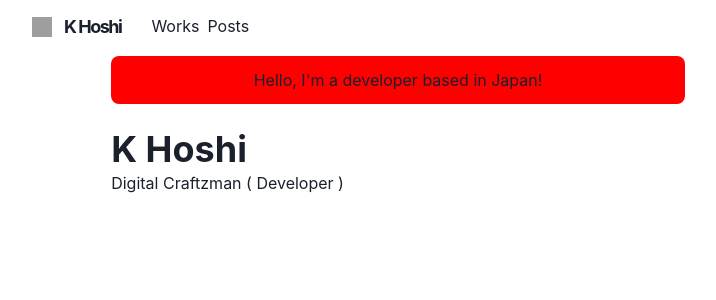
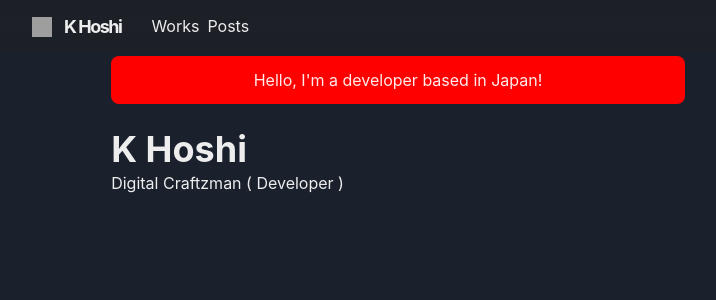
Before and after one commit to khoshi-higashi/homepage, a Next.js app: page / in a window 1280 px wide. Shown: the top 300 px of the page, without its empty margins (242-958 px from the left). Built offline with nearby package versions, Linux system fonts and the light colour scheme; grey boxes are pictures that could not be loaded.

Commit message:
ダークモード

```diff
--- a/components/navbar.js
+++ b/components/navbar.js
@@ -39,6 +39,26 @@
           <Box ml={2} display={{ base: "inline-block", md: "none" }}>
             <Menu>
               <MenuButton as={IconButton} icon={<HamburgerIcon />} variant="outline" aria-label="Options" />
+              <MenuList>
+                <NextLink href="/" passHref>
+                  <MenuItem as={Link}>
+                    About
+                  </MenuItem>
+                </NextLink>
+                <NextLink href="/works" passHref>
+                  <MenuItem as={Link}>
+                    Works
+                  </MenuItem>
+                </NextLink>
+                <NextLink href="/posts" passHref>
+                  <MenuItem as={Link}>
+                    Posts
+                  </MenuItem>
+                </NextLink>
+                <MenuItem as={Link} href="https://www">
+                  View Source
+                </MenuItem>
+              </MenuList>
             </Menu>
           </Box>
         </Box>
--- /dev/null
+++ b/lib/theme.js
@@ -0,0 +1,51 @@
+import { extendTheme } from "@chakra-ui/react";
+import { mode } from "@chakra-ui/theme-tools"
+
+const styles = {
+  global: props => ({
+    body: {
+      bg: mode("#f0e7db", "#202023")(props)
+    }
+  })
+}
+
+const components = {
+  Heading: {
+    variants: {
+      "section-title": {
+        textDecoration: "underline",
+        fontSize: 20,
+        textUnderlineOffset: 6,
+        textDecorationColor: "#525252",
+        textDecorationThickness: 4,
+        marginTop: 3,
+        marginBottom: 4
+      }
+    }
+  },
+  Link: {
+    baseStyle: props => ({
+      color: mode("#3d7aed", "#ff63c3")(props),
+      textUnderlineOffset: 3
+    })
+  }
+}
+
+const fonts = {
+  heading: "'M PLUS Rounded 1c'"
+}
+
+const colors = {
+  glassTeal: "#88ccca"
+}
+
+const config = {
+  initialColorMode: "dark",
+  useStyleColorMode: true
+}
+
+const theme = extendTheme({
+  config, styles, components, colors, fonts
+})
+
+export default theme
--- /dev/null
+++ b/pages/_document.js
@@ -0,0 +1,18 @@
+import { ColorModeScript } from "@chakra-ui/react";
+import NextDocument, { Html, Head, Main, NextScript } from "next/document"
+import theme from "../lib/theme";
+
+export default class Document extends NextDocument {
+  render() {
+    return (
+      <Html lang="en">
+        <Head />
+        <body>
+          <ColorModeScript initialColorMode={theme.config.initialColorMode} />
+          <Main />
+          <NextScript />
+        </body>
+      </Html>
+    )
+  }
+}
```
